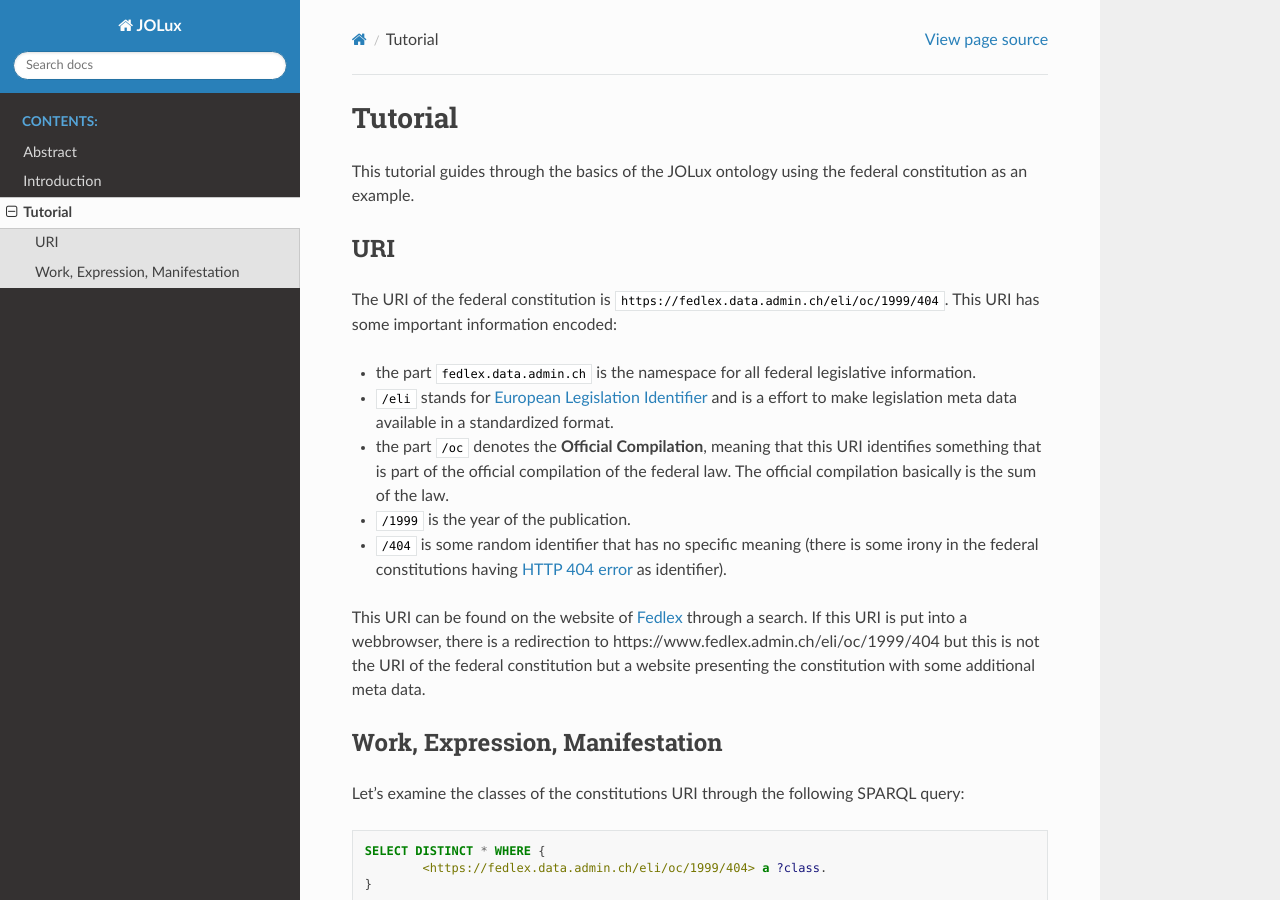
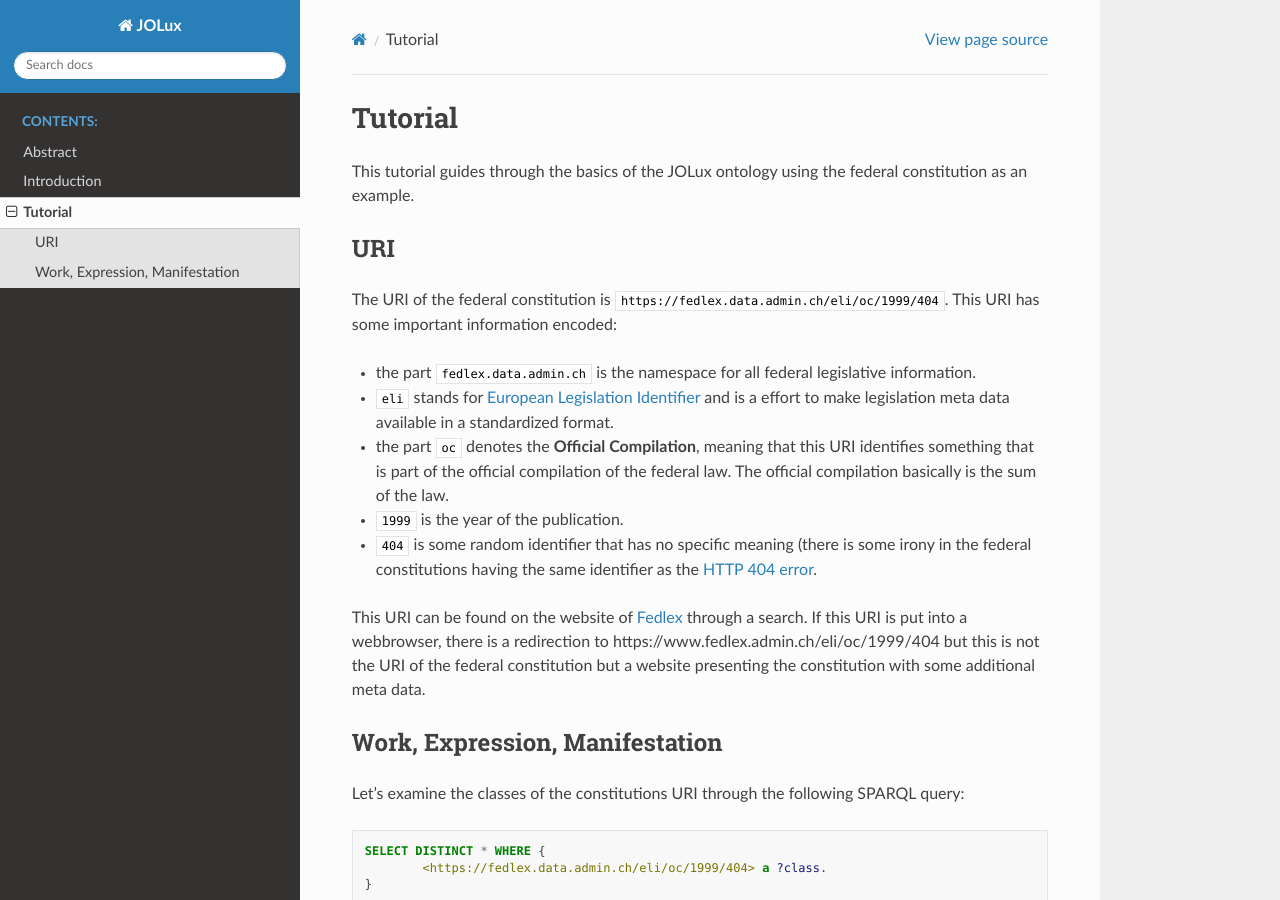
Before and after one commit to bequrios/jolux-sphinx, a Sphinx documentation site: the page built from doc/3_tutorial.md, in a window 1280 px wide and 900 px high. Built offline with Sphinx 7.4.7 and the Read the Docs theme 2.0.0, drawn with Linux system fonts in a browser that asks for light colours; part of the change alters nothing that is shown.

````diff
--- a/doc/3_tutorial.md
+++ b/doc/3_tutorial.md
@@ -7,10 +7,10 @@ This tutorial guides through the basics of the JOLux ontology using the federal
 The URI of the federal constitution is `https://fedlex.data.admin.ch/eli/oc/1999/404`. This URI has some important information encoded:
 
 * the part `fedlex.data.admin.ch` is the namespace for all federal legislative information.
-* `/eli` stands for [European Legislation Identifier](https://op.europa.eu/en/web/eu-vocabularies/eli) and is a effort to make legislation meta data available in a standardized format.
-* the part `/oc` denotes the **Official Compilation**, meaning that this URI identifies something that is part of the official compilation of the federal law. The official compilation basically is the sum of the law.
-* `/1999` is the year of the publication.
-* `/404` is some random identifier that has no specific meaning (there is some irony in the federal constitutions having [HTTP 404 error](https://en.wikipedia.org/wiki/HTTP_404) as identifier).
+* `eli` stands for [European Legislation Identifier](https://op.europa.eu/en/web/eu-vocabularies/eli) and is a effort to make legislation meta data available in a standardized format.
+* the part `oc` denotes the **Official Compilation**, meaning that this URI identifies something that is part of the official compilation of the federal law. The official compilation basically is the sum of the law.
+* `1999` is the year of the publication.
+* `404` is some random identifier that has no specific meaning (there is some irony in the federal constitutions having the same identifier as the [HTTP 404 error](https://en.wikipedia.org/wiki/HTTP_404).
 
 This URI can be found on the website of [Fedlex](https://www.fedlex.admin.ch/) through a search. If this URI is put into a webbrowser, there is a redirection to https://www.fedlex.admin.ch/eli/oc/1999/404 but this is not the URI of the federal constitution but a website presenting the constitution with some additional meta data.
 
@@ -78,11 +78,12 @@ So, the general connection between Work, Expression and Manifestation is shown i
 
 ```mermaid
 flowchart TD
-    A(jolux:Work) -->|jolux:isRealizedBy| B(jolux:Expression)
-    B --> |jolux:isEmbodiedBy| C(jolux:Manifestation)
-    C --> |jolux:isExemplifiedBy| D[File URL]
-    style A fill:lightblue
-    style B fill:yellow
-    style C fill:lightgreen
-    style D fill:white
+    Work(jolux:Work)
+    Expression(jolux:Expression)
+    Manifestation(jolux:Manifestation)
+    Work-->|jolux:isRealizedBy| Expression
+    Expression --> |jolux:isEmbodiedBy| Manifestation
+    Manifestation --> |jolux:isExemplifiedBy| File[File URL]
+
+    linkStyle default stroke-width:1;
 ```
--- a/doc/conf.py
+++ b/doc/conf.py
@@ -23,12 +23,14 @@ exclude_patterns = ['_build', 'Thumbs.db', '.DS_Store']
 
 
 # MyST configuration
-myst_enable_extensions = [
-    "colon_fence",
-    "html_image",
-]
+#myst_enable_extensions = [
+#    "colon_fence",
+#    "html_image",
+#]
 
 myst_fence_as_directive = ["mermaid"]
+
+mermaid_theme = "neutral"
 
 # Mermaid configuration (optional, for specifying version)
 # mermaid_version = '8.11.0'  # Specify the version you want to use
````
